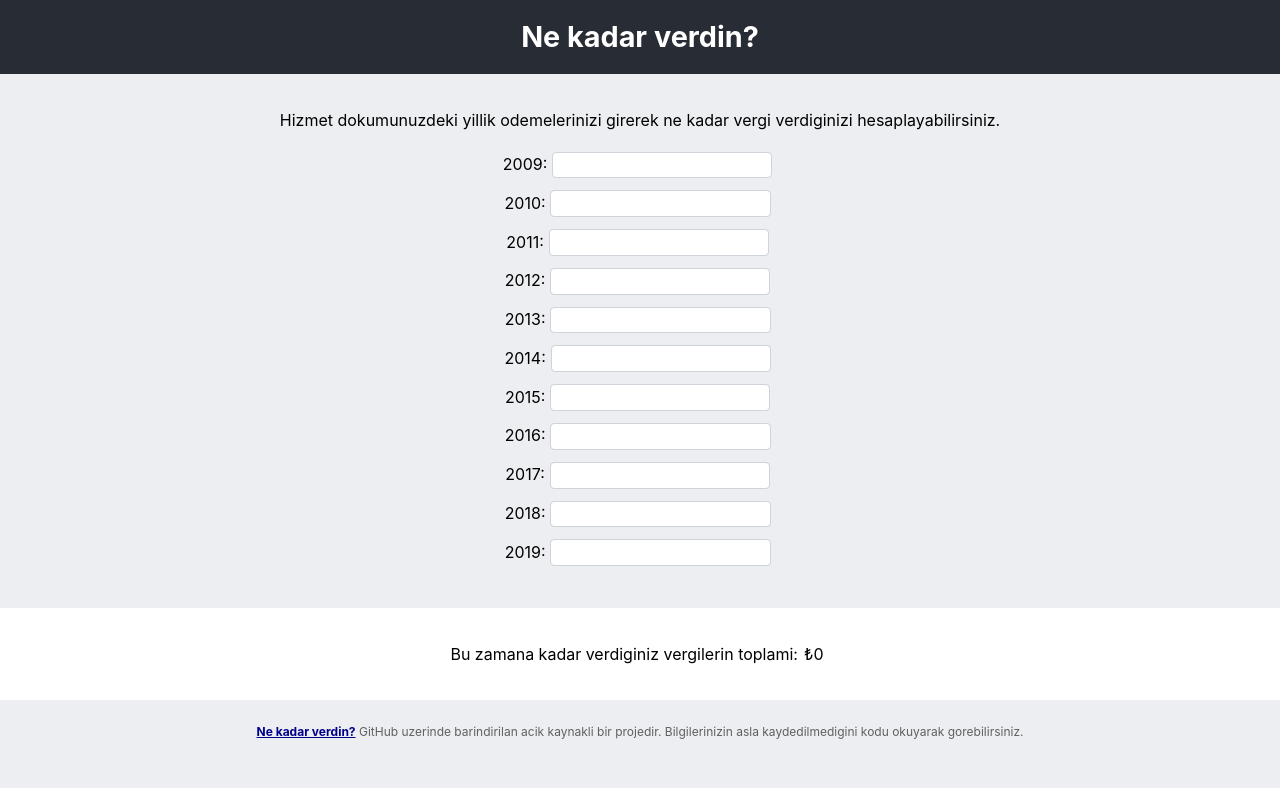
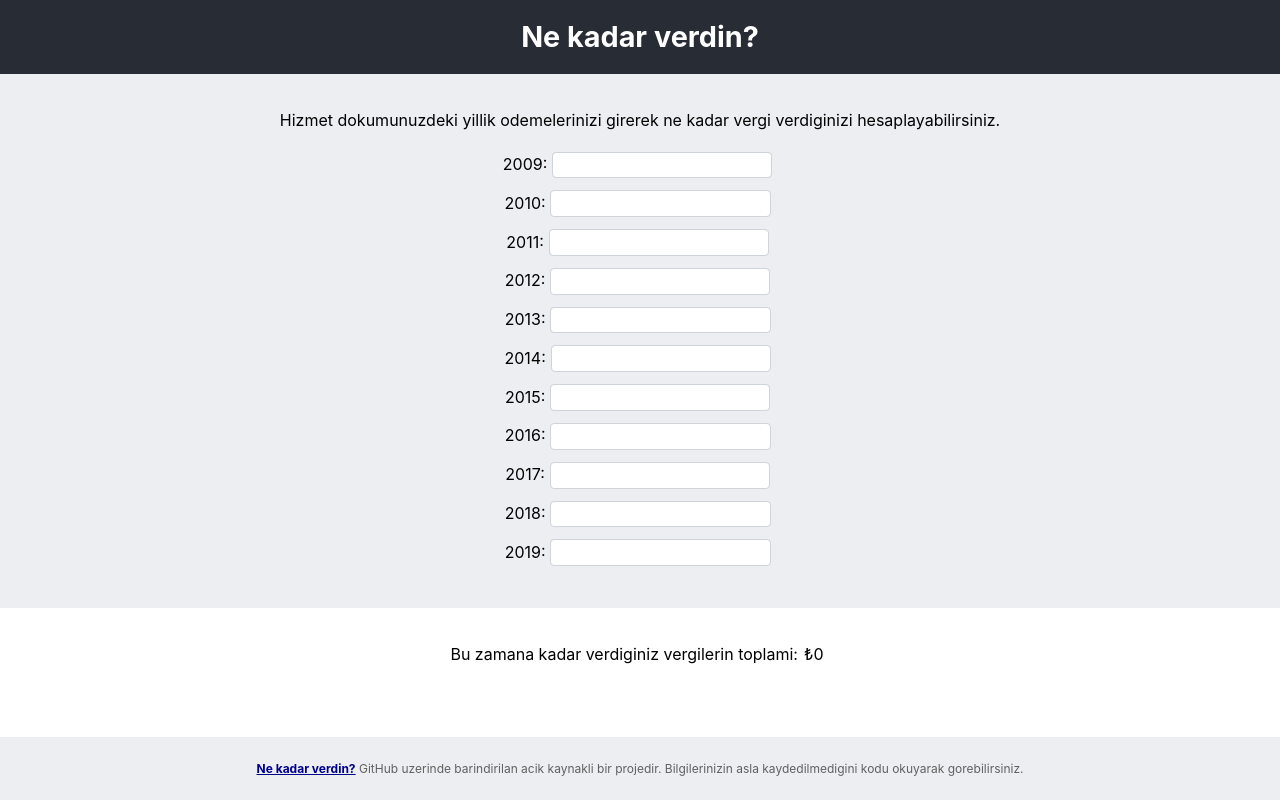
Before and after one commit to hypeserver/ne-kadar-verdin, a React (Create React App) app: page / in a window 1280 px wide. Built offline with nearby package versions, Linux system fonts and the light colour scheme.

Commit message:
put change for footer link

```diff
--- a/src/App.css
+++ b/src/App.css
@@ -1,9 +1,10 @@
 body {
   font-synthesis: none;
-  -moz-font-feature-settings: 'kern';
+  -moz-font-feature-settings: "kern";
   -webkit-font-smoothing: antialiased;
   -moz-osx-font-smoothing: grayscale;
-  font-family: -apple-system, BlinkMacSystemFont, 'Segoe UI', 'Roboto', 'Helvetica Neue', Helvetica, sans-serif;
+  font-family: -apple-system, BlinkMacSystemFont, "Segoe UI", "Roboto",
+    "Helvetica Neue", Helvetica, sans-serif;
 }
 
 a {
@@ -15,7 +16,8 @@ a:hover {
   color: blue;
 }
 
-a:active, a:focus {
+a:active,
+a:focus {
   color: black;
 }
 
@@ -25,6 +27,9 @@ h1 {
 
 .App {
   text-align: center;
+  display: flex;
+  flex-direction: column;
+  min-height: 100vh;
 }
 
 .App-header {
@@ -46,14 +51,5 @@ footer {
 }
 
 .App-wrapper {
-  min-height: 100%;
-  margin-bottom: -40px;
+  flex: 1 1 auto;
 }
-.App-wrapper:after {
-  content: "";
-  display: block;
-}
-
-footer, .App-wrapper:after {
-  height: 40px;
-}
--- a/src/App.js
+++ b/src/App.js
@@ -1,6 +1,6 @@
-import React, { Component } from 'react';
-import Calculator from './Calculator';
-import './App.css';
+import React, { Component } from "react";
+import Calculator from "./Calculator";
+import "./App.css";
 
 class App extends Component {
   render() {
@@ -13,7 +13,15 @@ class App extends Component {
           <Calculator />
         </div>
         <footer>
-          <a href="https://github.com/hypeserver/ne-kadar-verdin" target="_blank">Ne kadar verdin?</a> GitHub uzerinde barindirilan acik kaynakli bir projedir. Bilgilerinizin asla kaydedilmedigini kodu okuyarak gorebilirsiniz.
+          <a
+            href="https://github.com/hypeserver/ne-kadar-verdin"
+            target="_blank"
+            rel="noopener noreferrer"
+          >
+            Ne kadar verdin?
+          </a>{" "}
+          GitHub uzerinde barindirilan acik kaynakli bir projedir.
+          Bilgilerinizin asla kaydedilmedigini kodu okuyarak gorebilirsiniz.
         </footer>
       </div>
     );
```
